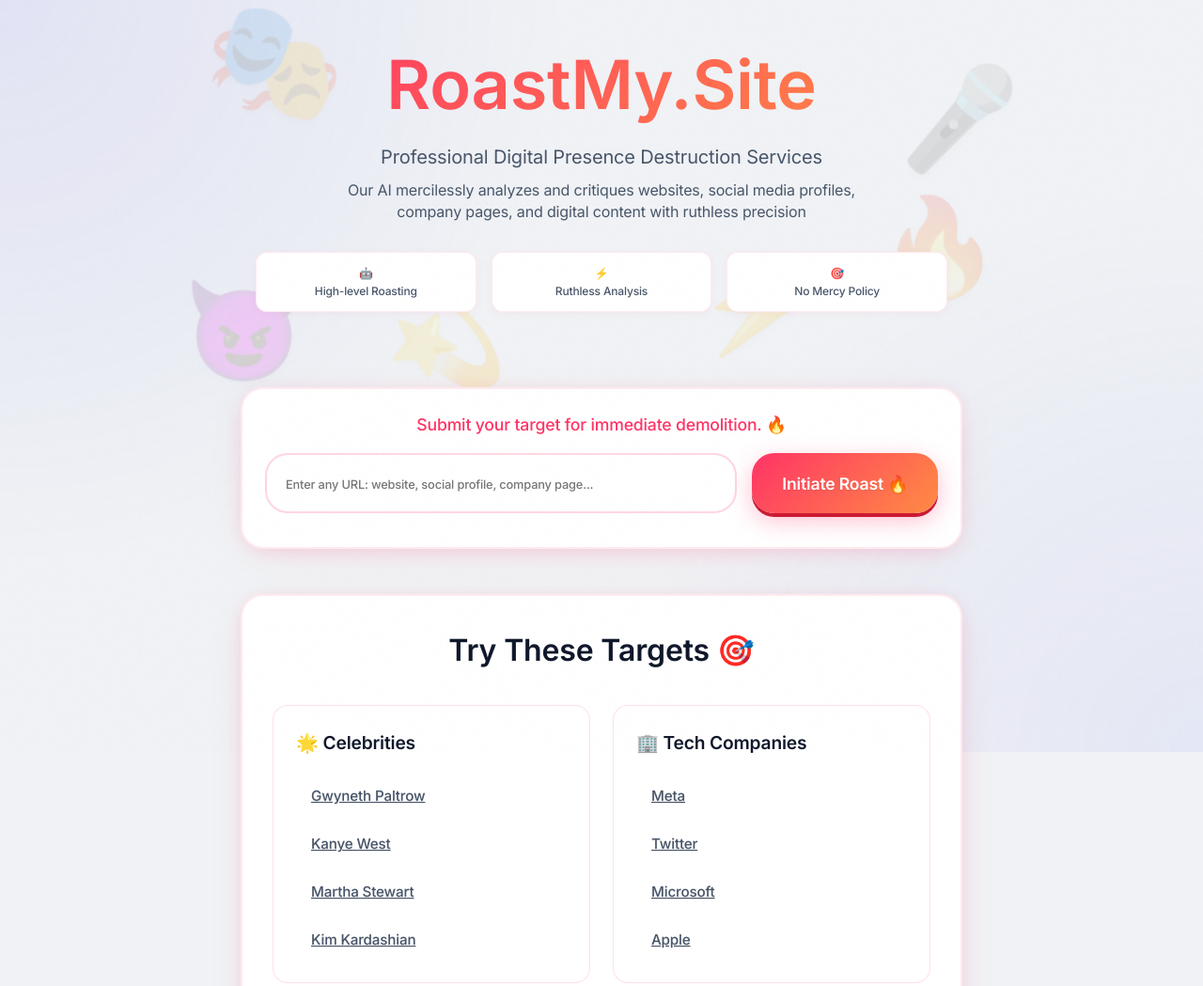
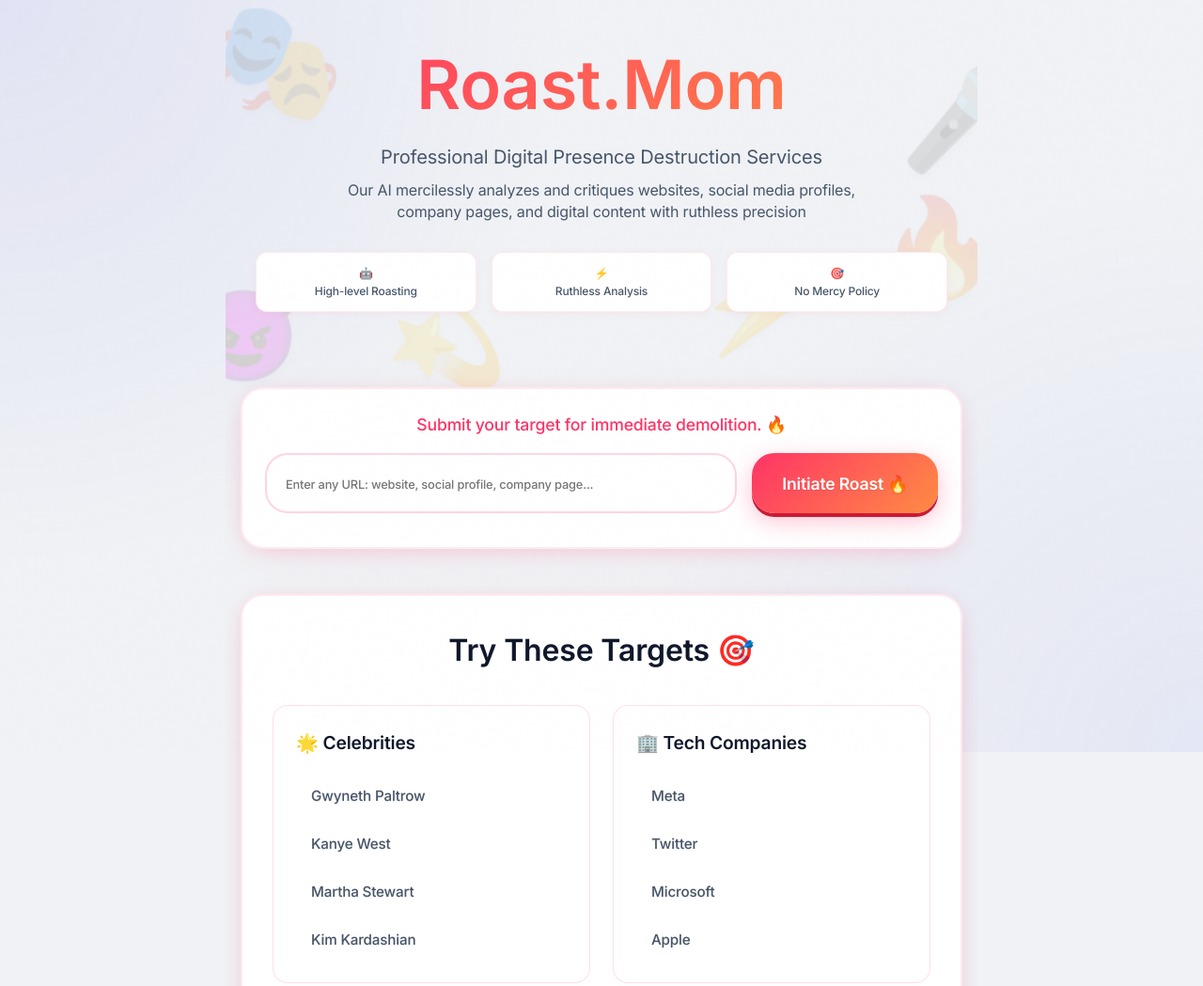
Before and after one commit to zeshutmax/roast-my, a website: page public/index.html in a window 1280 px wide. Shown: the top 1049 px of the page at 94% size. Drawn offline with nearby package versions, Linux system fonts and the light colour scheme; a web font is replaced by a local one.

Commit message:
Fix styling

```diff
--- a/public/index.html
+++ b/public/index.html
@@ -20,7 +20,7 @@
       <div class="floating-emoji emoji-5">💫</div>
       <div class="floating-emoji emoji-6">⚡</div>
 
-      <h1>RoastMy.Site</h1>
+      <h1>Roast.Mom</h1>
       <div class="tagline">Professional Digital Presence Destruction Services</div>
       <p class="subtitle">Our AI mercilessly analyzes and critiques websites, social media profiles, company pages, and digital content with ruthless precision</p>
 
--- a/public/styles.css
+++ b/public/styles.css
@@ -39,6 +39,7 @@
 .container {
   max-width: 800px;
   width: 100%;
+  overflow-x: hidden;
   margin: 0 auto;
   padding: 1rem;
 }
@@ -671,7 +672,7 @@
   padding: 0.25rem 0.5rem;
   font-size: 0.9rem;
   box-shadow: none;
-  text-decoration: underline;
+  text-decoration: none;
   cursor: pointer;
 }
 
```
